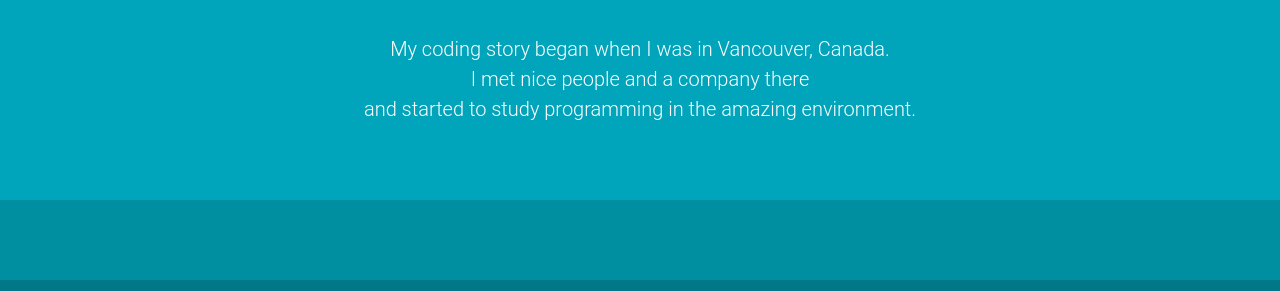
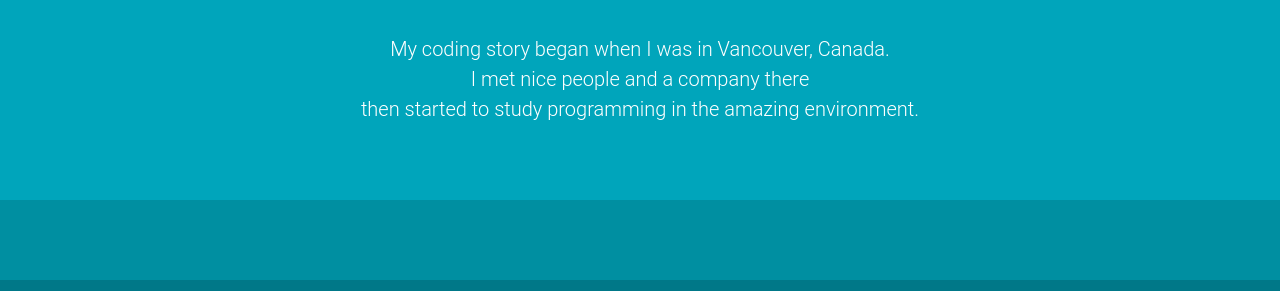
Before and after one commit to yuara/MyPage, a Django app: page / in a window 1280 px wide. Shown: the part 544-835 px from the top of the page. Run offline with Django 3.2, Linux system fonts and the light colour scheme; some libraries are stand-ins or nearby versions.

Commit message:
Modified header sentence.

```diff
--- a/mypage/portfolio/templates/portfolio/index.html
+++ b/mypage/portfolio/templates/portfolio/index.html
@@ -67,7 +67,7 @@
           <div class="title">Software Developer</div>
           <p class="lead">My coding story began when I was in Vancouver, Canada.<br>
           I met nice people and a company there<br>
-          and started to study programming in the amazing environment.</p>
+          then started to study programming in the amazing environment.</p>
         </div>
       </div>
 
```
